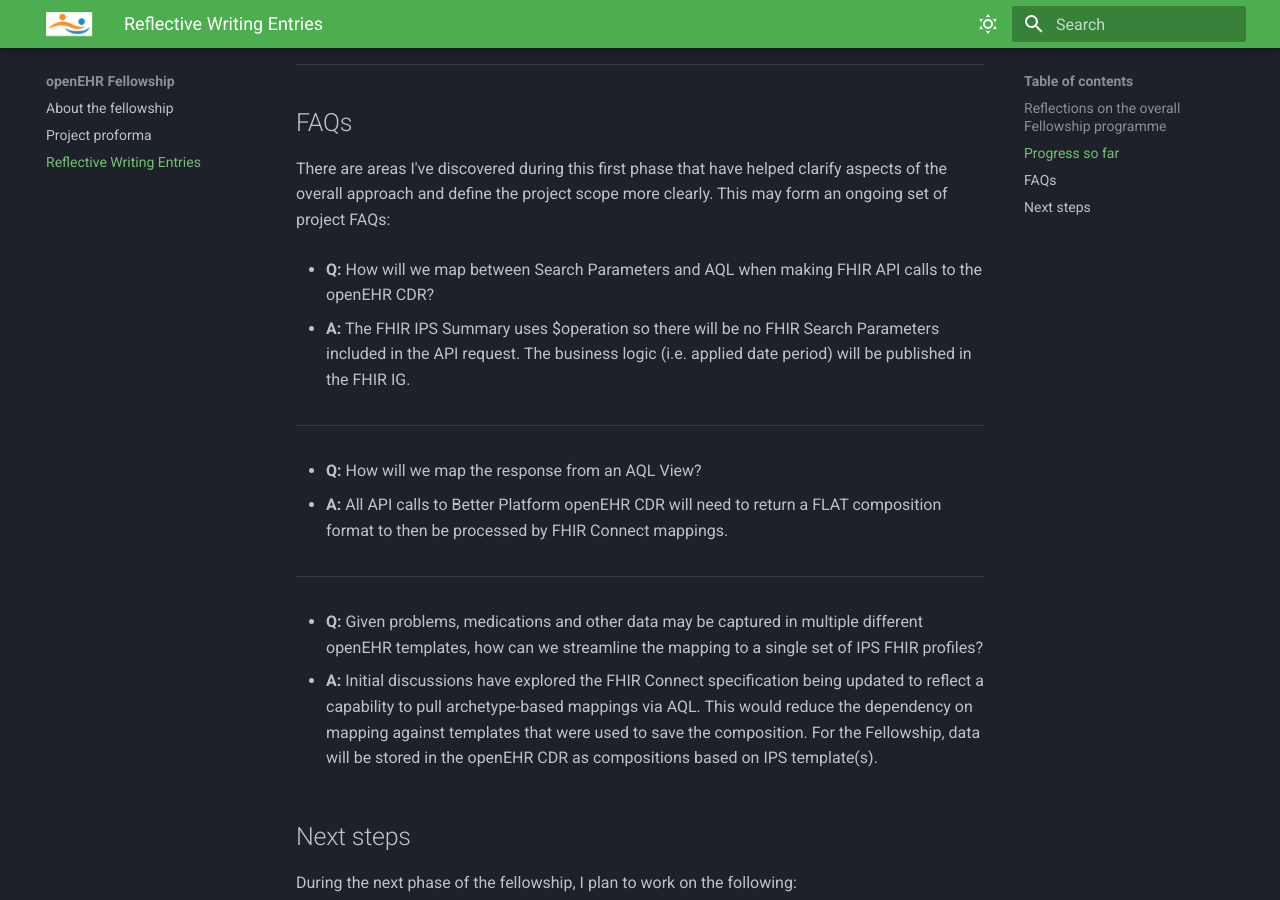
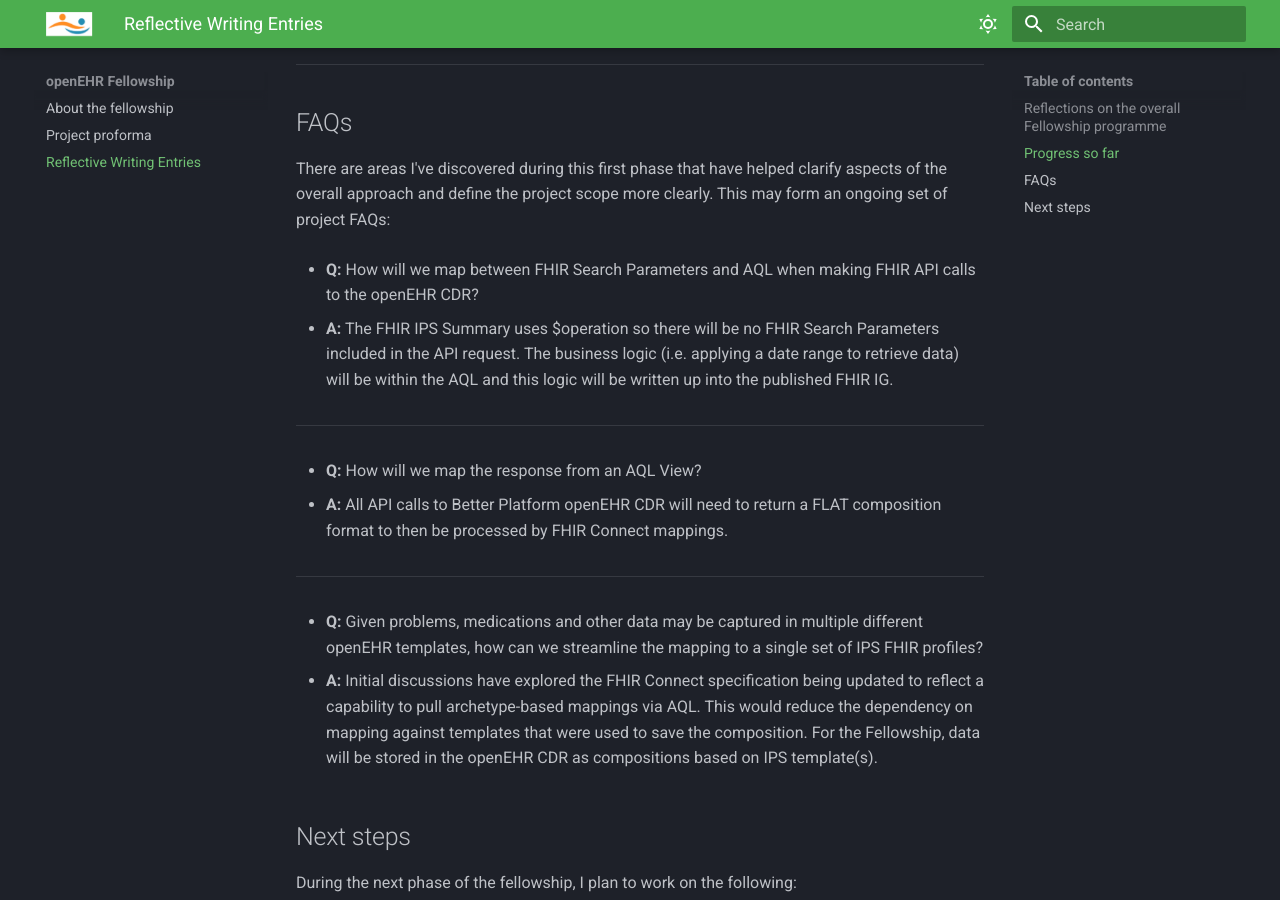
Before and after one commit to irbennett/openEHR_Fellowship, an MkDocs documentation site: the page built from docs/reflective-writing.md, in a window 1280 px wide and 900 px high, scrolled down 2450 px. Built offline with MkDocs 1.6.1 and Material for MkDocs 9.7.7, drawn with Linux system fonts in a browser that asks for light colours; emoji names are drawn with the system emoji font; some web fonts are replaced.

Commit message:
updated FAQs section AQL and Search Parameters

```diff
--- a/docs/reflective-writing.md
+++ b/docs/reflective-writing.md
@@ -41,9 +41,9 @@ During the first few months of the fellowship, my activities have included:
 ## FAQs
 There are areas I've discovered during this first phase that have helped clarify aspects of the overall approach and define the project scope more clearly. This may form an ongoing set of project FAQs:
 
-- **Q:** How will we map between Search Parameters and AQL when making FHIR API calls to the openEHR CDR?
+- **Q:** How will we map between FHIR Search Parameters and AQL when making FHIR API calls to the openEHR CDR?
 
-- **A:**  The FHIR IPS Summary uses $operation so there will be no FHIR Search Parameters included in the API request. The business logic (i.e. applied date period) will be published in the FHIR IG.
+- **A:**  The FHIR IPS Summary uses $operation so there will be no FHIR Search Parameters included in the API request. The business logic (i.e. applying a date range to retrieve data) will be within the AQL and this logic will be written up into the published FHIR IG.
 
 ---
 
--- a/mkdocs.yml
+++ b/mkdocs.yml
@@ -1,5 +1,6 @@
 site_name: openEHR Fellowship
 site_url: https://ianbopenehrfellowship.com
+use_directory_urls: true
 theme:
   name: material
   font:
```
